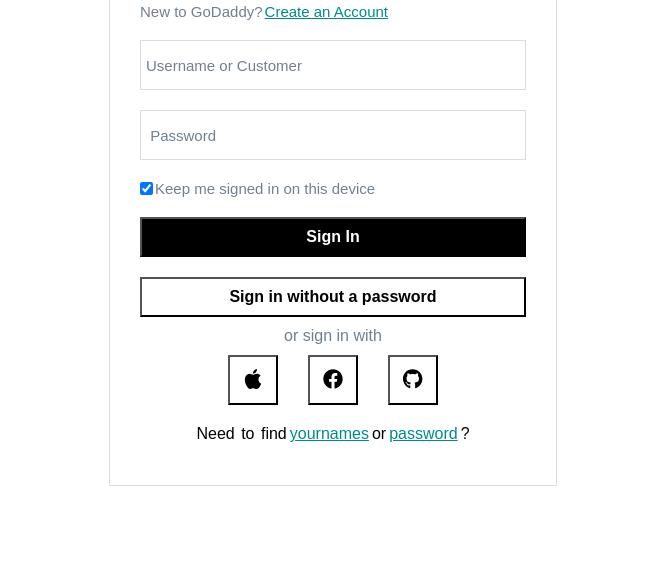
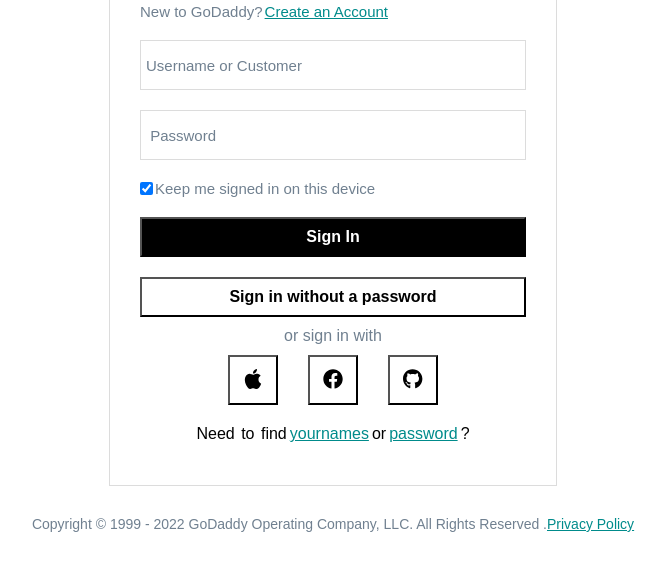
Before and after one commit to MahsumaRezai/Help, a website: page godaddy/index.html in a window 1280 px wide. Shown: the part 204-774 px from the top of the page, without its empty margins (307-972 px from the left). Drawn offline with Linux system fonts and the light colour scheme.

Commit message:
work on index page

```diff
--- a/godaddy/index.html
+++ b/godaddy/index.html
@@ -90,7 +90,16 @@
 
     <!--end content-->
   </div>
-
+  <!--section two-->
+  <div class="section">
+    <span class="section__text">
+      Copyright © 1999 - 2022 GoDaddy Operating Company, LLC. All Rights Reserved .
+    </span>
+    <a href="#" class="section__link">
+      Privacy Policy
+    </a>
+  </div>
+  <!--end section two-->
 </body>
 
 </html>
```
